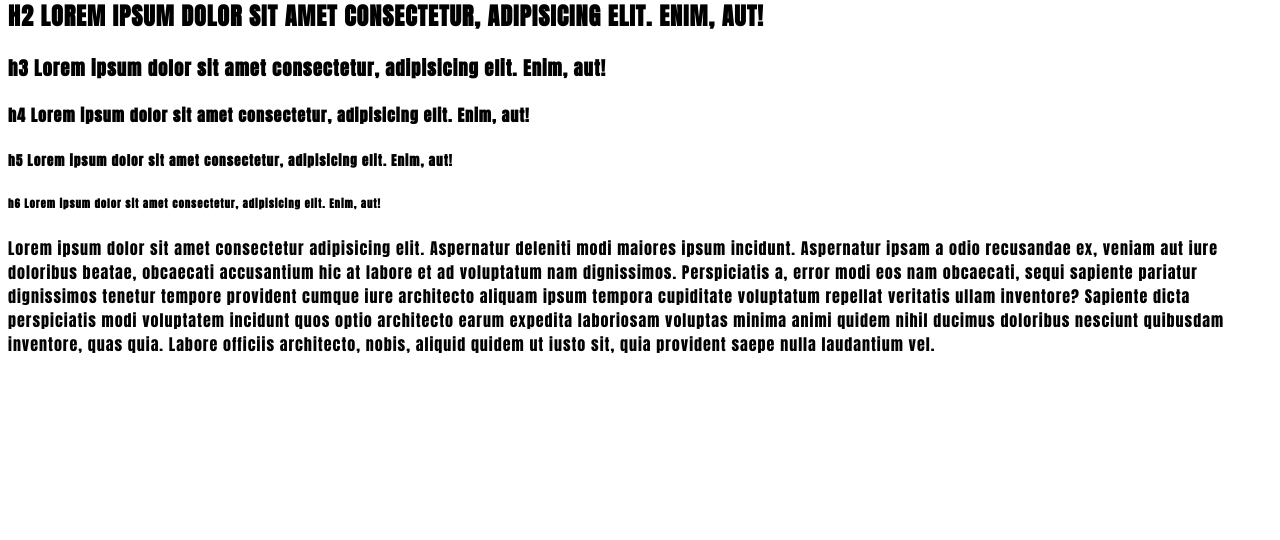
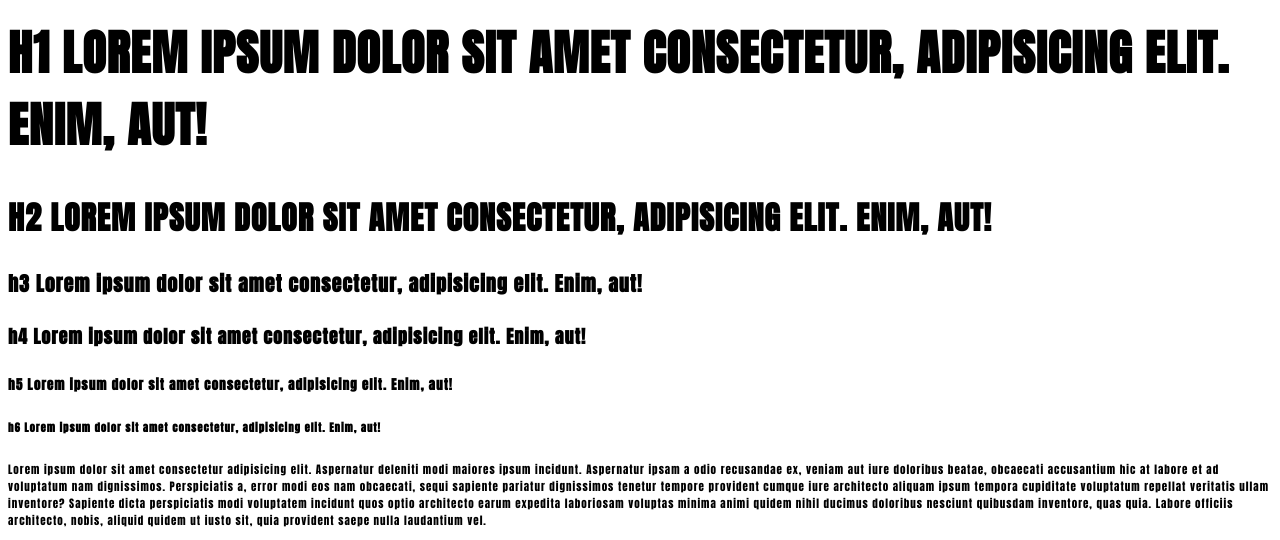
Before and after one commit to gdm-1718-klaadeke/1718-nmd1-components, a plain HTML site: page app/index.html in a window 1280 px wide. Shown: the part 280-820 px from the top of the page. Drawn offline with Linux system fonts and the light colour scheme.

Commit message:
edit style guide

```diff
--- a/app/assets/css/main.css
+++ b/app/assets/css/main.css
@@ -42,38 +42,38 @@
     color: #0000ff;
 }
 h1{
-    size: 48px;
+    font-size: 48px;
     font-family: 'Anton', sans-serif;
     text-transform: uppercase;
     letter-spacing: 1px;
 }
 h2{
-    size: 32px;
+    font-size: 32px;
     font-family: 'Anton', sans-serif;
     text-transform: uppercase;
     letter-spacing: 1px;
 }
 h3{
-    size: 20px;
+    font-size: 20px;
     font-family: 'Anton', sans-serif;
     letter-spacing: 1px;
 }
 h4{
-    size: 18px;
+    font-size: 18px;
     font-family: 'Anton', sans-serif;
     letter-spacing: 1px;
 }
 h5{
-    size: 16 px;
+    font-size: 16 px;
     font-family: 'Anton', sans-serif;
     letter-spacing: 1px;
 }
 h6{
-    size: 14 px;
+    font-size: 14 px;
     font-family: 'Anton', sans-serif;
     letter-spacing: 1px;
 }
 p{
-    size: 11px;
+    font-size: 11px;
     font-family: 'Anton', sans-serif;
     letter-spacing: 1px;}
```
